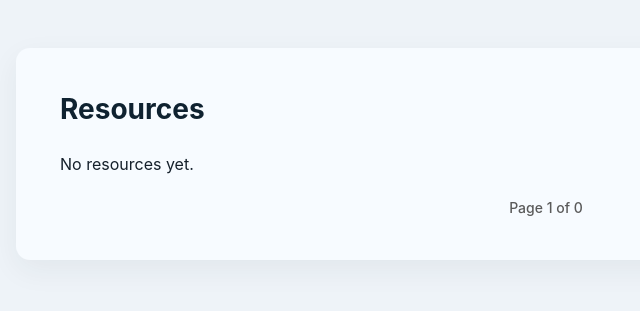
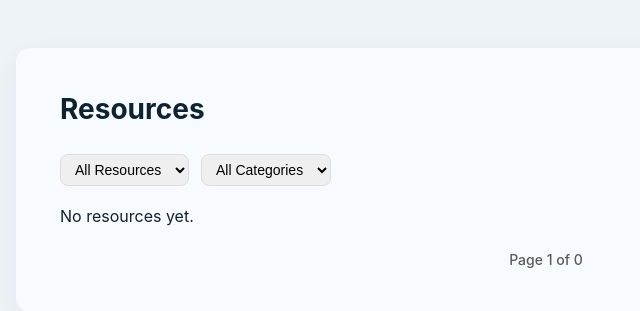
Before and after one commit to NickTimosh/postplaton, a Flask app: page /resources in a window 1280 px wide. Shown: the part 60-371 px from the top of the page, without its empty margins (94-734 px from the left). Run offline with Flask 3, Linux system fonts and the light colour scheme; data that the repository does not hold is empty.

Commit message:
Add filters using tags for both events and resources

```diff
--- a/app/routes/resources.py
+++ b/app/routes/resources.py
@@ -1,7 +1,7 @@
 from flask import Blueprint, render_template, redirect, url_for, request, flash
 from flask_login import login_required, current_user
 from app import db
-from app.models import Resource, ResourceTag
+from app.models import Resource, ResourceTag, EventTag
 from app.forms import ResourceForm
 from urllib.parse import urlparse
 
@@ -13,15 +13,37 @@ resources_bp = Blueprint("resources", __name__, template_folder="../templates")
 @resources_bp.route("/resources")
 def resources_list():
     page = request.args.get("page", 1, type=int)
-    pagination = Resource.query.order_by(Resource.id.desc()).paginate(
+
+    tag_id = request.args.get("tag_id", type=int)
+    event_tag_id = request.args.get("event_tag", type=int)
+
+    query = Resource.query.order_by(Resource.id.desc())
+
+    if tag_id:
+        query = query.filter(Resource.tag_id == tag_id)
+
+    if event_tag_id:
+        query = query.join(Resource.event).filter_by(tag_id=event_tag_id)
+
+    pagination = query.paginate(
         page=page,
         per_page=10,
         error_out=False
     )
 
-    return render_template("resources_list.html",
-                           resources=pagination.items,
-                           pagination=pagination)
+    # For dropdown choices
+    all_resource_tags = ResourceTag.query.order_by(ResourceTag.name).all()
+    all_event_tags = EventTag.query.order_by(EventTag.name).all()
+
+    return render_template(
+        "resources_list.html",
+        resources=pagination.items,
+        pagination=pagination,
+        all_resource_tags=all_resource_tags,
+        all_event_tags=all_event_tags,
+        tag_id=tag_id,
+        event_tag_id=event_tag_id
+    )
 
 # ----------------------------
 # Create resource
--- a/app/static/styles.css
+++ b/app/static/styles.css
@@ -677,3 +677,16 @@ body {
     padding: 3px 8px;
     border-radius: 6px;
 }
+
+.filter-bar {
+  display: flex;
+  gap: 12px;
+  margin: 20px 0;
+}
+
+.filter-select {
+  padding: 6px 10px;
+  border-radius: 8px;
+  border: 1px solid #ddd;
+  font-size: 14px;
+}
--- a/app/templates/resources_list.html
+++ b/app/templates/resources_list.html
@@ -12,6 +12,31 @@
       </a>
   </p>
   {% endif %}
+
+  <form method="get" class="filter-bar">
+
+
+    <!-- Resource Tag filter -->
+    <select name="tag_id" class="filter-select" onchange="this.form.submit()">
+        <option value="">All Resources</option>
+        {% for tag in all_resource_tags %}
+            <option value="{{ tag.id }}" {% if tag_id == tag.id %}selected{% endif %}>
+                {{ tag.icon }} {{ tag.name }}
+            </option>
+        {% endfor %}
+    </select>
+
+    <!-- Event Tag filter -->
+    <select name="event_tag" class="filter-select" onchange="this.form.submit()">
+        <option value="">All Categories</option>
+        {% for tag in all_event_tags %}
+            <option value="{{ tag.id }}" {% if event_tag_id == tag.id %}selected{% endif %}>
+                {{ tag.icon }} {{ tag.name }}
+            </option>
+        {% endfor %}
+    </select>
+
+</form>
 
   <section class="resources-list">
 
@@ -70,19 +95,25 @@
           <p>No resources yet.</p>
       {% endfor %}
 
-      {% if pagination %}
         <div class="pagination">
-            {% if pagination.has_prev %}
-                <a href="{{ url_for('resources.resources_list', page=pagination.prev_num) }}">Previous</a>
-            {% endif %}
+        {% if pagination.has_prev %}
+            <a href="{{ url_for('resources.resources_list',
+                page=pagination.prev_num,
+                tag_id=tag_id,
+                event_tag=event_tag_id
+            ) }}">Previous</a>
+        {% endif %}
 
-            <span>Page {{ pagination.page }} of {{ pagination.pages }}</span>
+        <span>Page {{ pagination.page }} of {{ pagination.pages }}</span>
 
-            {% if pagination.has_next %}
-                <a href="{{ url_for('resources.resources_list', page=pagination.next_num) }}">Next</a>
-            {% endif %}
+        {% if pagination.has_next %}
+            <a href="{{ url_for('resources.resources_list',
+                page=pagination.next_num,
+                tag_id=tag_id,
+                event_tag=event_tag_id
+            ) }}">Next</a>
+        {% endif %}
         </div>
-       {% endif %}
 
   </section>
 
```
Also changed, not shown: app/routes/events.py (+21 -6 lines), app/templates/past_events.html (+24 -5 lines).
